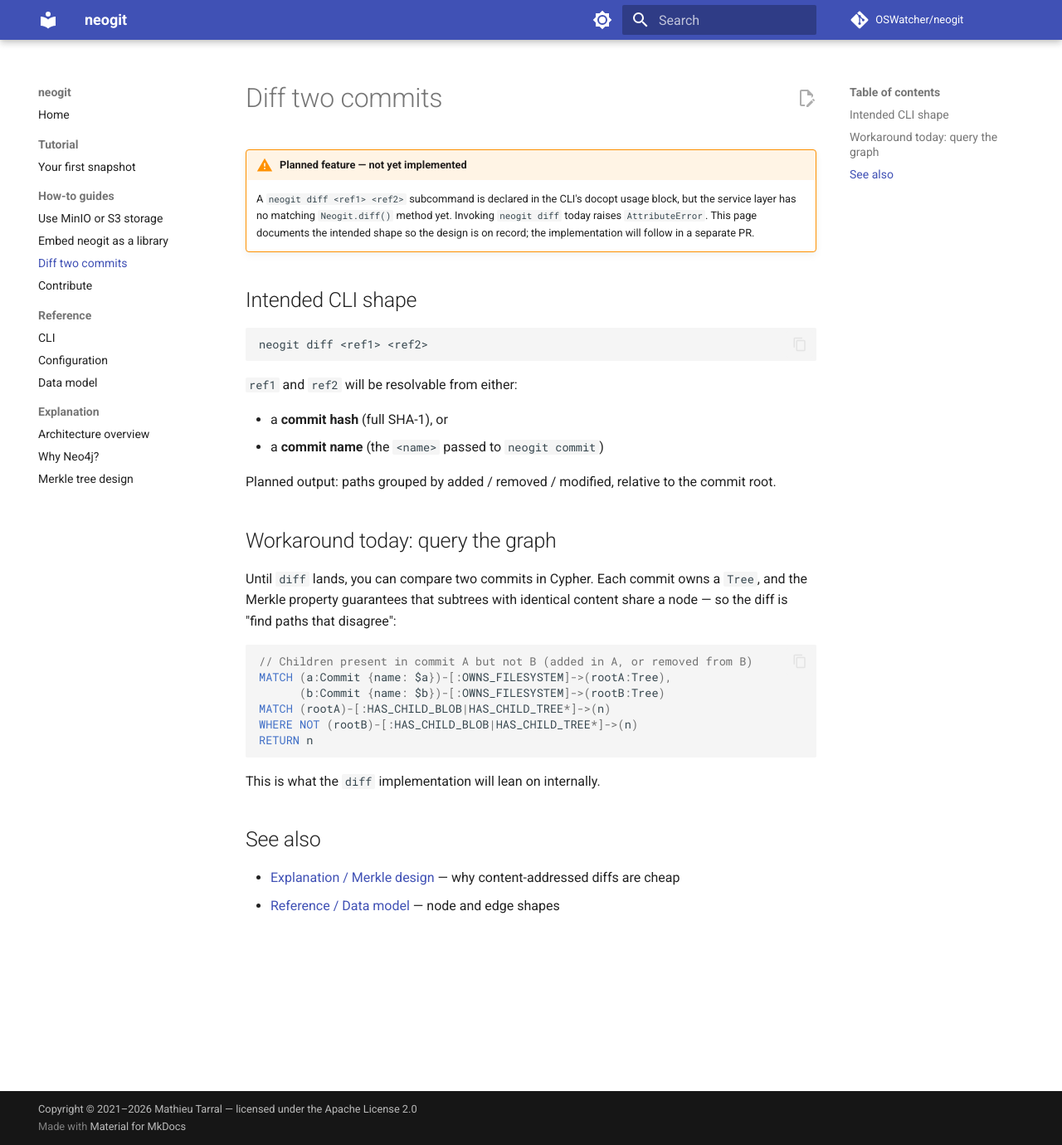
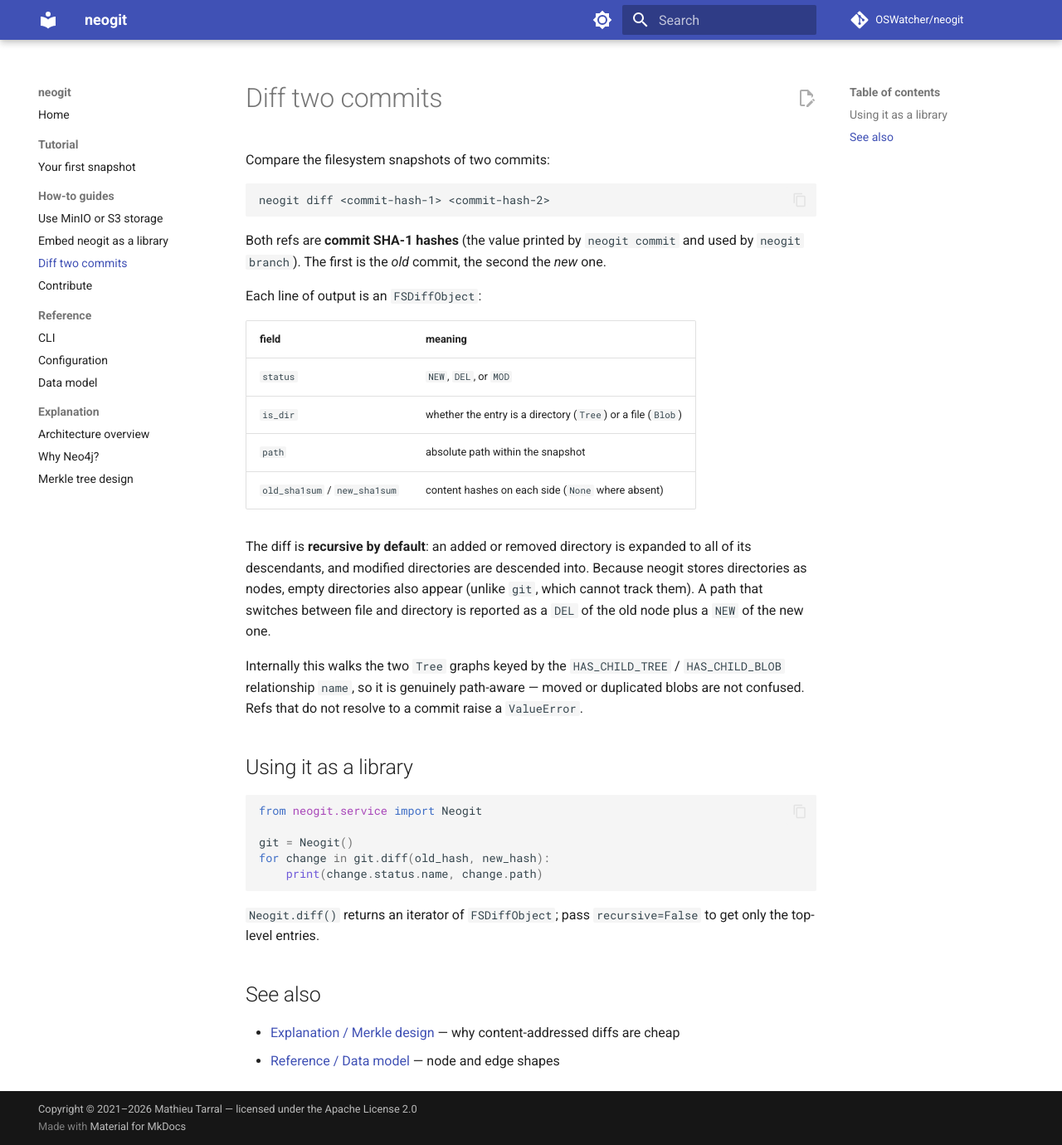
Before and after one commit to OSWatcher/neogit, an MkDocs documentation site: the page built from docs/how-to/diff-commits.md, in a window 1280 px wide and 1380 px high. Shown: the whole window at 83% size. Built offline with MkDocs 1.6.1 and Material for MkDocs 9.7.7, drawn with Linux system fonts in a browser that asks for light colours; comment, search, counter and statistics services are not loaded.

Commit message:
docs: document the real neogit diff command

````diff
--- a/docs/how-to/diff-commits.md
+++ b/docs/how-to/diff-commits.md
@@ -1,42 +1,46 @@
 # Diff two commits
 
-!!! warning "Planned feature — not yet implemented"
-
-    A `neogit diff <ref1> <ref2>` subcommand is declared in the CLI's docopt usage
-    block, but the service layer has no matching `Neogit.diff()` method yet.
-    Invoking `neogit diff` today raises `AttributeError`. This page documents the
-    intended shape so the design is on record; the implementation will follow
-    in a separate PR.
-
-## Intended CLI shape
+Compare the filesystem snapshots of two commits:
 
 ```bash
-neogit diff <ref1> <ref2>
+neogit diff <commit-hash-1> <commit-hash-2>
 ```
 
-`ref1` and `ref2` will be resolvable from either:
+Both refs are **commit SHA-1 hashes** (the value printed by `neogit commit` and
+used by `neogit branch`). The first is the *old* commit, the second the *new* one.
 
-- a **commit hash** (full SHA-1), or
-- a **commit name** (the `<name>` passed to `neogit commit`)
+Each line of output is an `FSDiffObject`:
 
-Planned output: paths grouped by added / removed / modified, relative to the commit root.
+| field | meaning |
+|-------|---------|
+| `status` | `NEW`, `DEL`, or `MOD` |
+| `is_dir` | whether the entry is a directory (`Tree`) or a file (`Blob`) |
+| `path` | absolute path within the snapshot |
+| `old_sha1sum` / `new_sha1sum` | content hashes on each side (`None` where absent) |
 
-## Workaround today: query the graph
+The diff is **recursive by default**: an added or removed directory is expanded to
+all of its descendants, and modified directories are descended into. Because neogit
+stores directories as nodes, empty directories also appear (unlike `git`, which
+cannot track them). A path that switches between file and directory is reported as a
+`DEL` of the old node plus a `NEW` of the new one.
 
-Until `diff` lands, you can compare two commits in Cypher. Each commit owns a
-`Tree`, and the Merkle property guarantees that subtrees with identical content
-share a node — so the diff is "find paths that disagree":
+Internally this walks the two `Tree` graphs keyed by the `HAS_CHILD_TREE` /
+`HAS_CHILD_BLOB` relationship `name`, so it is genuinely path-aware — moved or
+duplicated blobs are not confused. Refs that do not resolve to a commit raise a
+`ValueError`.
 
-```cypher
-// Children present in commit A but not B (added in A, or removed from B)
-MATCH (a:Commit {name: $a})-[:OWNS_FILESYSTEM]->(rootA:Tree),
-      (b:Commit {name: $b})-[:OWNS_FILESYSTEM]->(rootB:Tree)
-MATCH (rootA)-[:HAS_CHILD_BLOB|HAS_CHILD_TREE*]->(n)
-WHERE NOT (rootB)-[:HAS_CHILD_BLOB|HAS_CHILD_TREE*]->(n)
-RETURN n
+## Using it as a library
+
+```python
+from neogit.service import Neogit
+
+git = Neogit()
+for change in git.diff(old_hash, new_hash):
+    print(change.status.name, change.path)
 ```
 
-This is what the `diff` implementation will lean on internally.
+`Neogit.diff()` returns an iterator of `FSDiffObject`; pass `recursive=False` to get
+only the top-level entries.
 
 ## See also
 
--- a/mkdocs.yml
+++ b/mkdocs.yml
@@ -7,6 +7,11 @@ edit_uri: edit/master/docs/
 copyright: >
   Copyright &copy; 2021&ndash;2026 Mathieu Tarral &mdash;
   licensed under the <a href="https://www.apache.org/licenses/LICENSE-2.0">Apache License 2.0</a>
+
+# superpowers/ holds working brainstorming specs and implementation plans,
+# not published site content — keep them out of the (strict) build.
+exclude_docs: |
+  superpowers/
 
 theme:
   name: material
````
